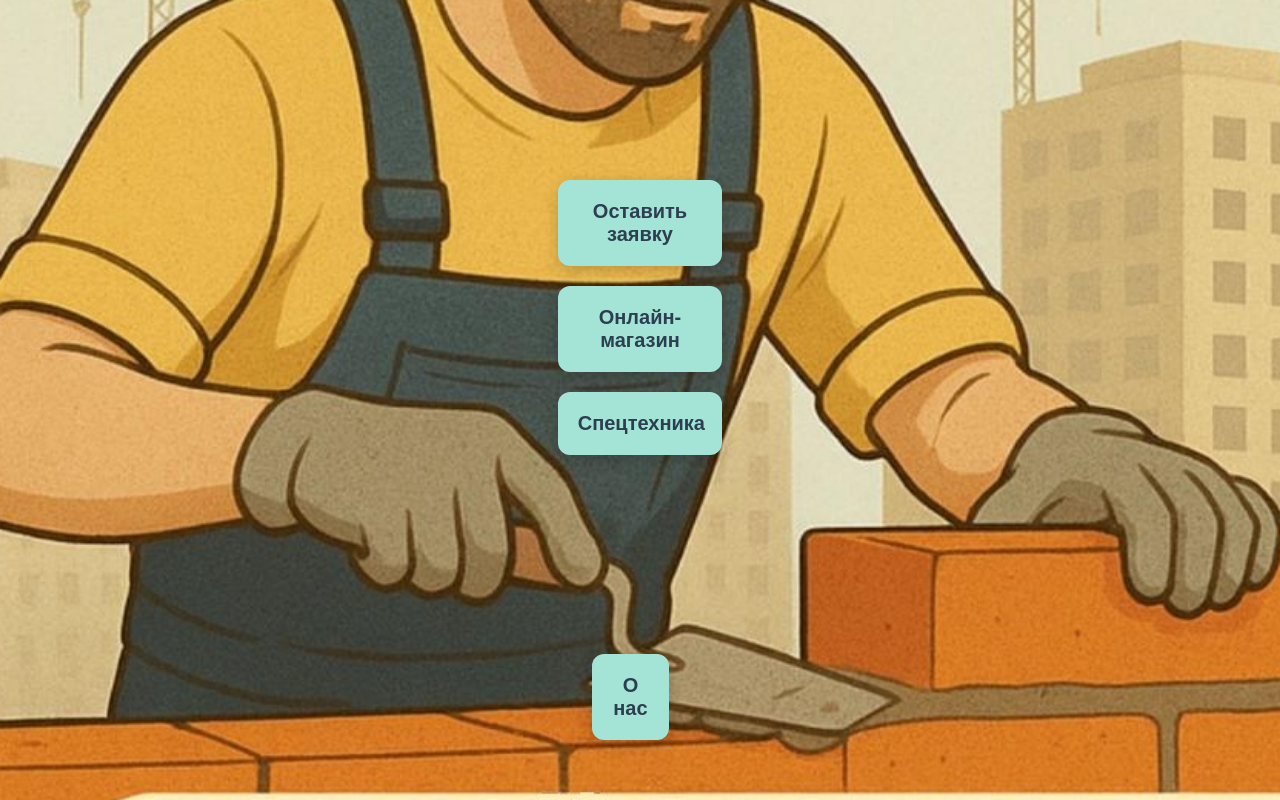
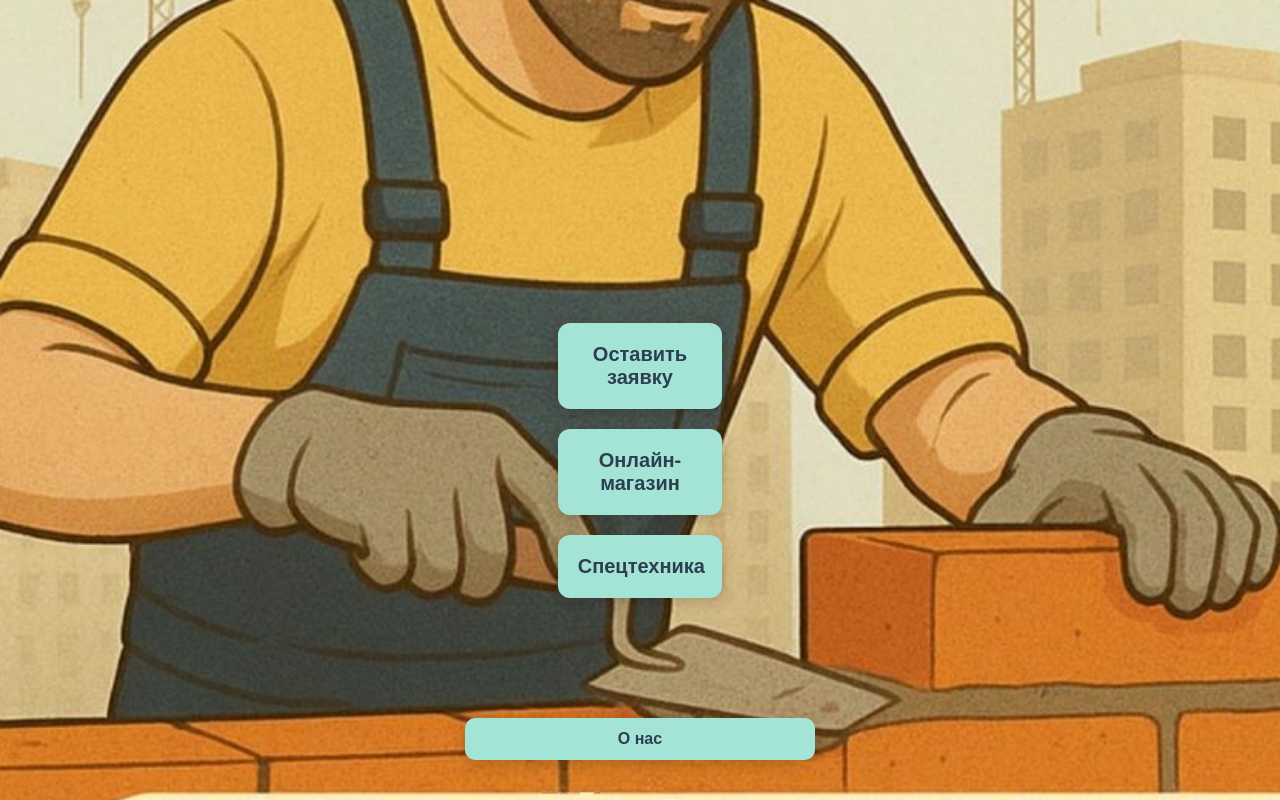
Before and after one commit to VildanKildeev/stroy-webapp, a plain HTML site: page index.html in a window 1280 px wide. Drawn offline with Linux system fonts and the light colour scheme.

Commit message:
Add files via upload

```diff
--- a/index.html
+++ b/index.html
@@ -14,23 +14,16 @@
             font-family: Arial, sans-serif;
             display: flex;
             flex-direction: column;
-            justify-content: space-between;
+            justify-content: center;
             align-items: center;
-            position: relative;
         }
 
-        .top-buttons {
-            flex: 1;
+        .button-container {
             display: flex;
             flex-direction: column;
-            justify-content: center;
             align-items: center;
             gap: 20px;
-        }
-
-        .bottom-button {
-            padding: 20px;
-            margin-bottom: 40px;
+            margin-top: 15vh; /* Кнопки чуть ниже центра */
         }
 
         button {
@@ -51,20 +44,30 @@
         button:hover {
             background: #82d6b9;
         }
+
+        .about-button {
+            position: absolute;
+            bottom: 40px;
+            left: 50%;
+            transform: translateX(-50%);
+            width: 40%;
+            padding: 12px;
+            font-size: 16px;
+            border-radius: 10px;
+        }
     </style>
 </head>
 <body>
-    <!-- Верхние три кнопки по центру -->
-    <div class="top-buttons">
+
+    <!-- Основные кнопки -->
+    <div class="button-container">
         <button onclick="sendRequest('order')">Оставить заявку</button>
         <button onclick="sendRequest('shop')">Онлайн-магазин</button>
         <button onclick="sendRequest('machinery')">Спецтехника</button>
     </div>
 
-    <!-- Четвёртая кнопка внизу -->
-    <div class="bottom-button">
-        <button onclick="sendRequest('about')">О нас</button>
-    </div>
+    <!-- Кнопка "О нас" внизу и по центру -->
+    <button class="about-button" onclick="sendRequest('about')">О нас</button>
 
     <script>
         function sendRequest(action) {
```
